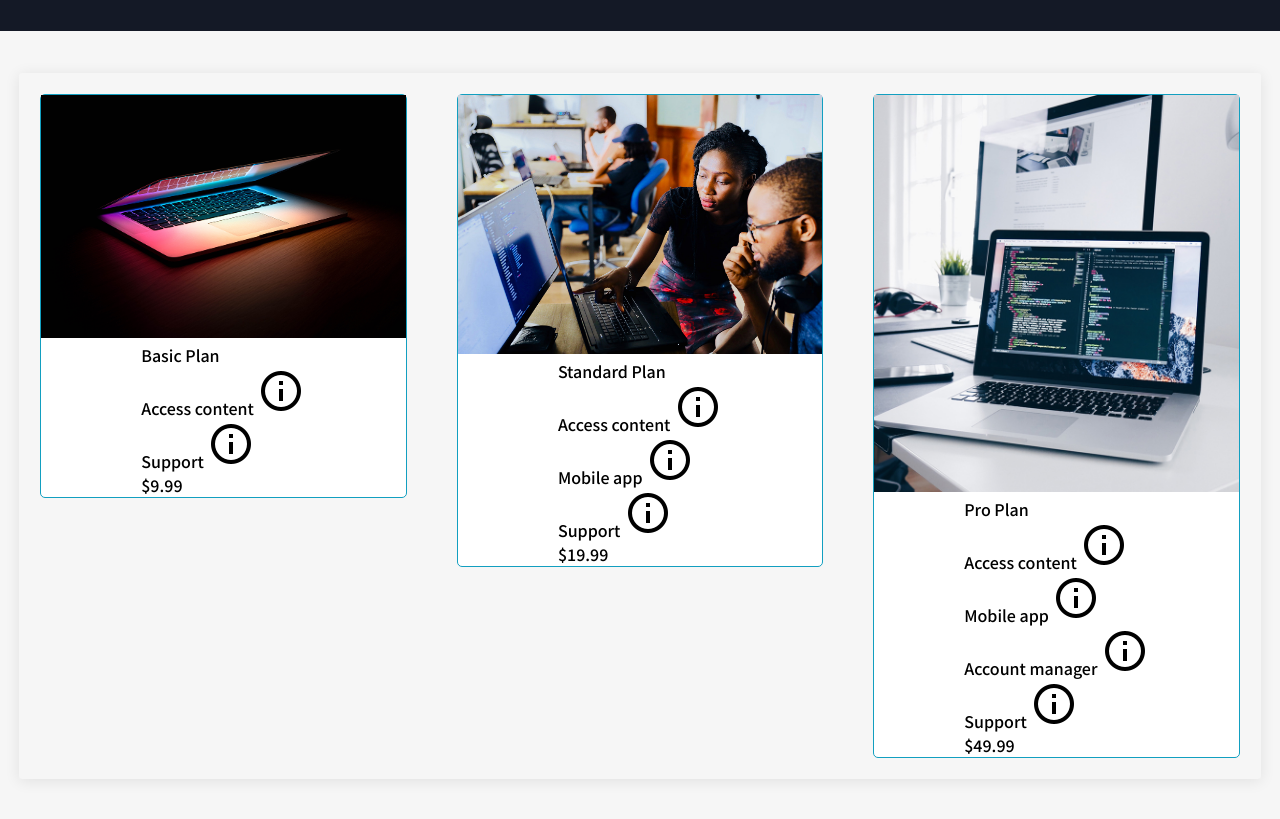
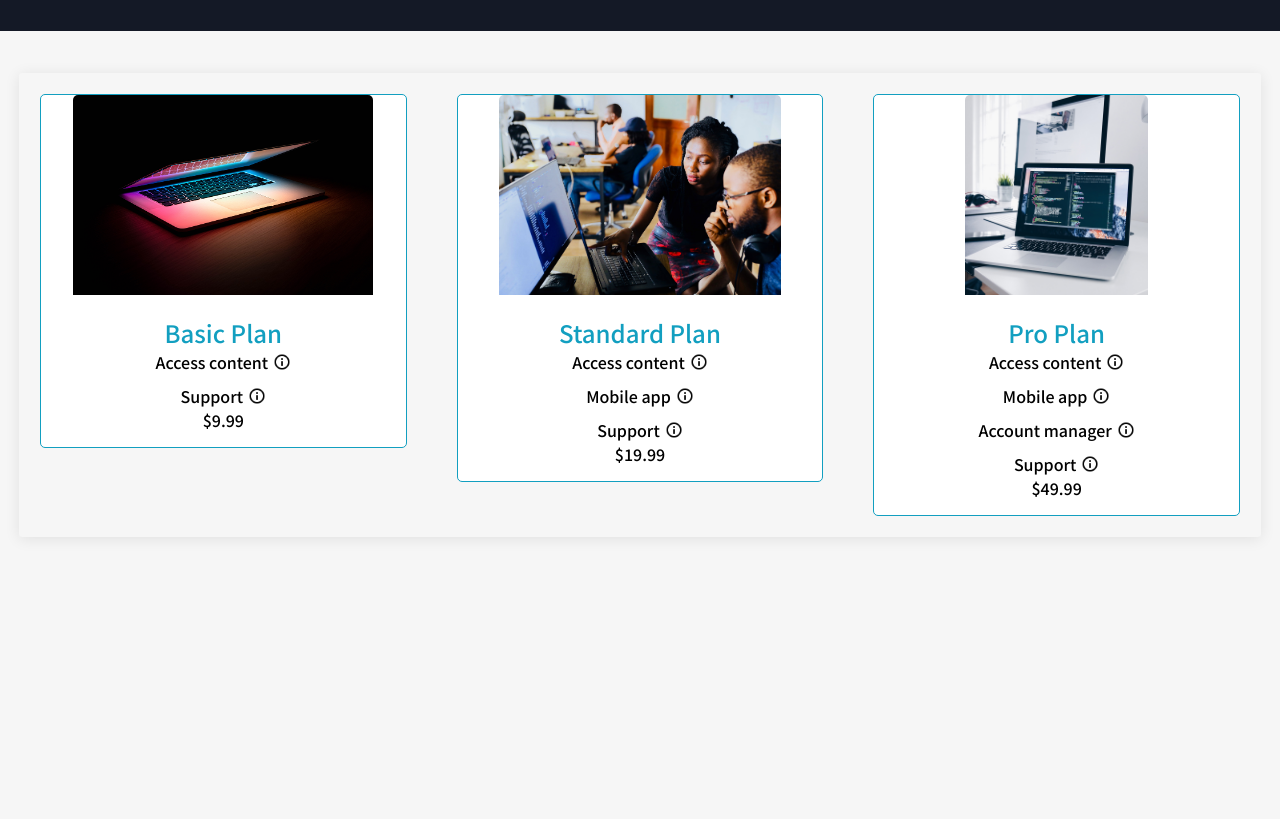
Before and after one commit to FKnottenbelt/CSS_tooltips, a plain HTML site: page index.html in a window 1280 px wide. Shown: the part 119-938 px from the top of the page. After the commit the page ends 800 px from the top, so only its background shows below. Drawn offline with Linux system fonts and the light colour scheme.

Commit message:
Style card content

```diff
--- a/main.css
+++ b/main.css
@@ -63,23 +63,41 @@ body {
 }
 
 .price-grid > .item > .details {
+  text-align: center;
+  padding: 15px;
 }
 
 .price-grid > .item > .details > .title {
+  font-size: 1.5rem;
+  color: var(--primary);
 }
 
 .price-grid > .item > .banner img {
   width: 100%;
+  height: 200px;
+  object-fit: cover;
+  object-position: center;
+  border-top-right-radius: 5px;
+  border-top-left-radius: 5px;
 }
 
 .price-grid > .item > .details > .feature-container {
+  display: grid;
+  grid-template-columns: 1fr;
+  gap: 10px;
 }
 
 .feature,
 .info-icon {
+  display: flex;
+  justify-content: center;
+  align-items: center;
 }
 
 .info-icon > img {
+  width: 18px;
+  height: auto;
+  margin-left: 5px;
 }
 
 .price {
```
